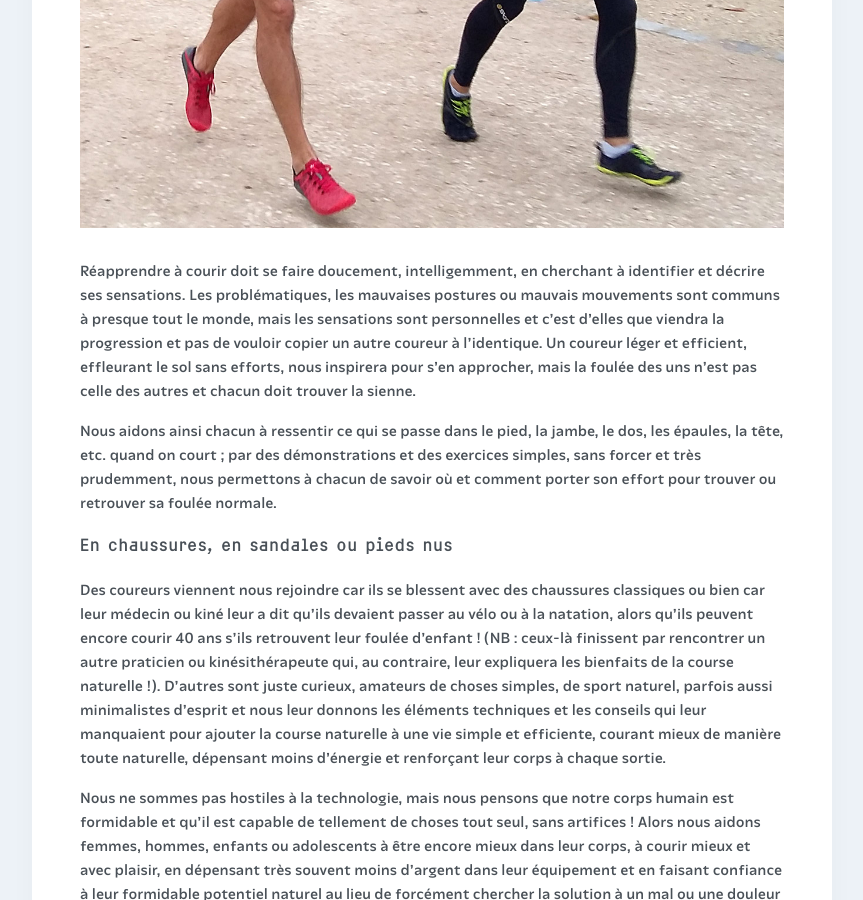
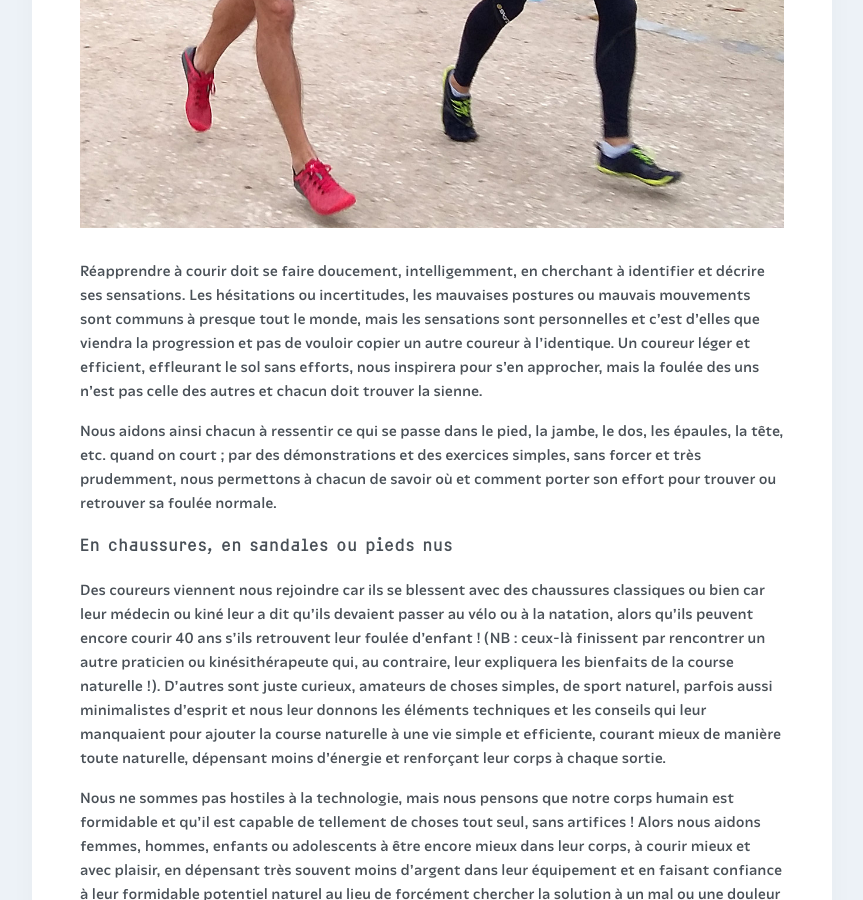
Before and after one commit to courirpaleo/courirpaleo.github.io, a Jekyll site: the page built from _pages-secondary/foulee-naturelle.md, in a window 1280 px wide and 900 px high, scrolled down 2421 px. Shown: the whole window, without its empty margins (208-1071 px from the left). Built offline with Jekyll 4.4.1, drawn with Linux system fonts in a browser that asks for light colours; some web fonts are replaced.

Commit message:
Update foulee-naturelle.md

```diff
--- a/_pages-secondary/foulee-naturelle.md
+++ b/_pages-secondary/foulee-naturelle.md
@@ -22,7 +22,7 @@ Au club Courir Paléo, nous partageons nos impressions, nos expériences et nos
 
 ![Courir Paleo](/assets/images/CourirPaleo_atelier_Bois-de-Vincennes_2017_foulees_1200px.jpg)
 
-Réapprendre à courir doit se faire doucement, intelligemment, en cherchant à identifier et décrire ses sensations. Les problématiques, les mauvaises postures ou mauvais mouvements sont communs à presque tout le monde, mais les sensations sont personnelles et c'est d'elles que viendra la progression et pas de vouloir copier un autre coureur à l'identique. Un coureur léger et efficient, effleurant le sol sans efforts, nous inspirera pour s'en approcher, mais la foulée des uns n'est pas celle des autres et chacun doit trouver la sienne.
+Réapprendre à courir doit se faire doucement, intelligemment, en cherchant à identifier et décrire ses sensations. Les hésitations ou incertitudes, les mauvaises postures ou mauvais mouvements sont communs à presque tout le monde, mais les sensations sont personnelles et c'est d'elles que viendra la progression et pas de vouloir copier un autre coureur à l'identique. Un coureur léger et efficient, effleurant le sol sans efforts, nous inspirera pour s'en approcher, mais la foulée des uns n'est pas celle des autres et chacun doit trouver la sienne.
 
 Nous aidons ainsi chacun à ressentir ce qui se passe dans le pied, la jambe, le dos, les épaules, la tête, etc. quand on court&nbsp;; par des démonstrations et des exercices simples, sans forcer et très prudemment, nous permettons à chacun de savoir où et comment porter son effort pour trouver ou retrouver sa foulée normale.
 
```
